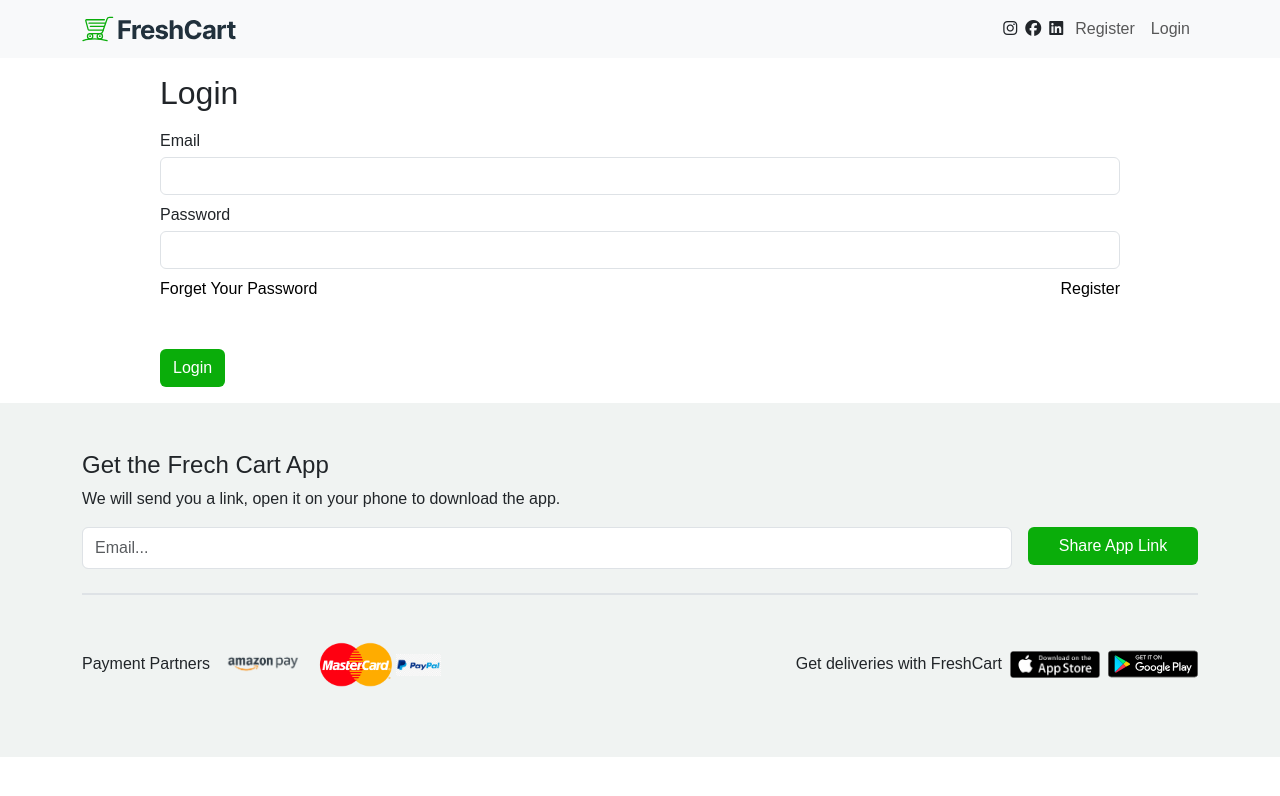
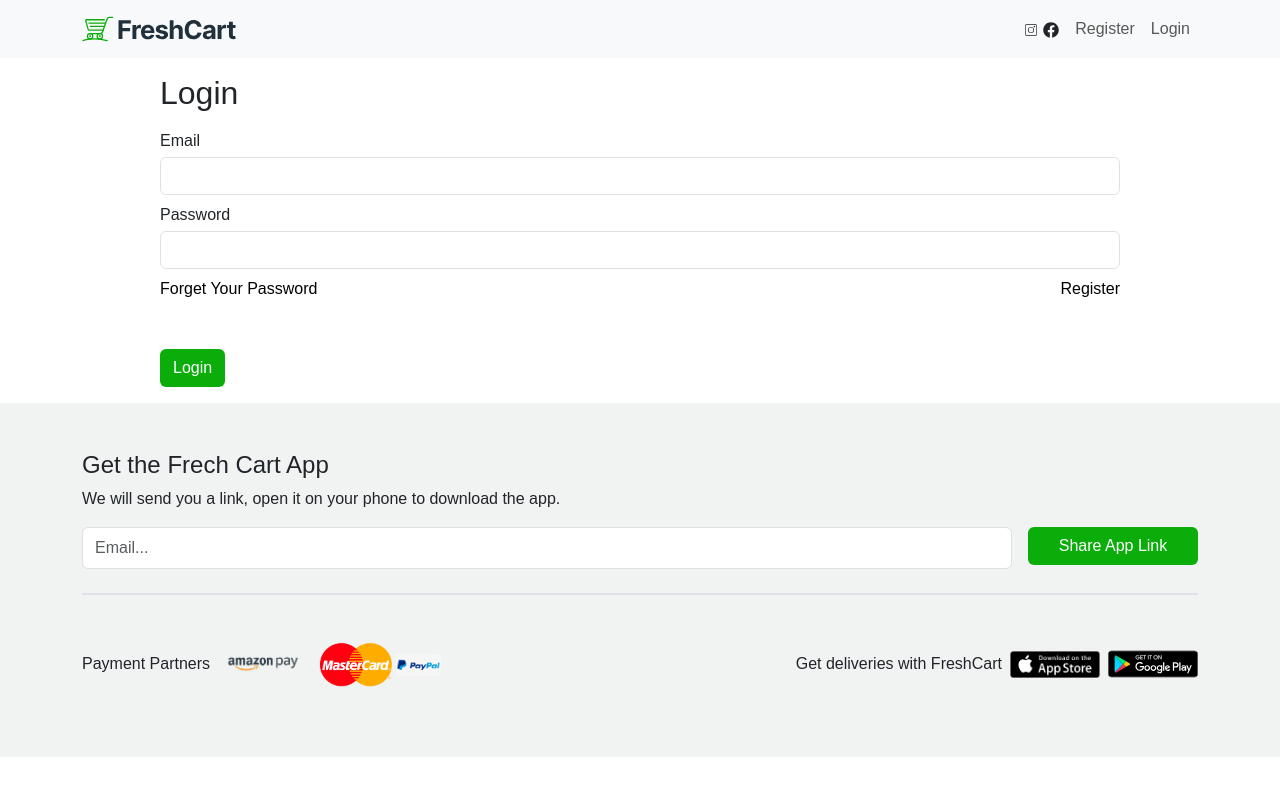
Before and after one commit to Elsayed155/E-Commerce, a React (Create React App) app: page /login in a window 1280 px wide. Shown: the top 796 px of the page. Built offline with nearby package versions, Linux system fonts and the light colour scheme; no server answers; a web font is replaced by a local one.

Commit message:
e-commerce

```diff
--- a/package.json
+++ b/package.json
@@ -3,6 +3,10 @@
   "version": "0.1.0",
   "private": true,
   "dependencies": {
+    "@fortawesome/fontawesome-free": "^6.5.2",
+    "@fortawesome/fontawesome-svg-core": "^6.5.2",
+    "@fortawesome/free-solid-svg-icons": "^6.5.2",
+    "@fortawesome/react-fontawesome": "^0.2.0",
     "@testing-library/jest-dom": "^5.17.0",
     "@testing-library/react": "^13.4.0",
     "@testing-library/user-event": "^13.5.0",
@@ -15,6 +19,7 @@
     "react-dom": "^18.2.0",
     "react-helmet": "^6.1.0",
     "react-hot-toast": "^2.4.1",
+    "react-icons": "^5.1.0",
     "react-loader-spinner": "^6.1.6",
     "react-query": "^3.39.3",
     "react-router-dom": "^6.22.3",
--- a/public/index.html
+++ b/public/index.html
@@ -3,7 +3,8 @@
   <head>
     <meta charset="utf-8" />
     <link rel="icon" href="%PUBLIC_URL%/favicon.ico" />
-    <meta name="viewport" content="width=device-width, initial-scale=1" />
+
+        <meta name="viewport" content="width=device-width, initial-scale=1" />
     <meta name="theme-color" content="#000000" />
     <meta
       name="description"
--- a/src/Components/Navbar/Navbar.jsx
+++ b/src/Components/Navbar/Navbar.jsx
@@ -1,9 +1,13 @@
 import React, { useContext } from "react";
 import styles from "./Navbar.module.css";
 import { Link, useNavigate } from "react-router-dom";
+import { CiInstagram } from "react-icons/ci";
+import { FaFacebook } from "react-icons/fa";
+
 import logo from "../../Assets/images/logo.svg";
 import { TokenContext } from "../../Context/Token";
 import { CartContent } from "../../Context/CartContent";
+import { FontAwesomeIcon } from "@fortawesome/react-fontawesome";
 function Navbar() {
   let { token, setToken } = useContext(TokenContext);
   let { numberOfCartItem } = useContext(CartContent);
@@ -75,8 +79,8 @@
 
             <ul className="navbar-nav ms-auto mb-2 mb-lg-0">
               <li className="nav-item align-self-center">
-                <i className="fa-brands fa-instagram mx-1"></i>
-                <i className="fa-brands fa-facebook mx-1"></i>
+                <CiInstagram className="mx-1" />
+                <FaFacebook />
                 <i className="fa-brands fa-linkedin mx-1"></i>
               </li>
 
--- a/src/index.js
+++ b/src/index.js
@@ -1,6 +1,7 @@
 import React from 'react';
 import ReactDOM from 'react-dom/client';
- import "@fortawesome/fontawesome-free/css/all.min.css"
+//  import "@fortawesome/fontawesome-free/css/all.min.css"
+
  import 'bootstrap/dist/css/bootstrap.min.css'
 import './index.css';
 import TokenContextProvider from './Context/Token';
```
Also changed, not shown: 1 other file (tests, documents, lock files or other folders).
